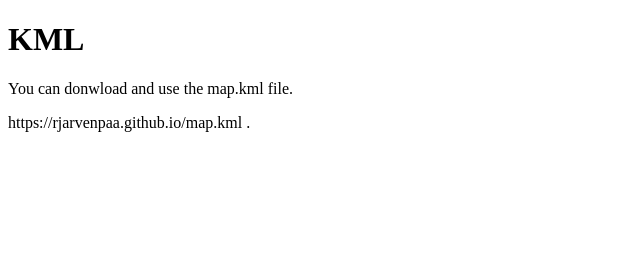
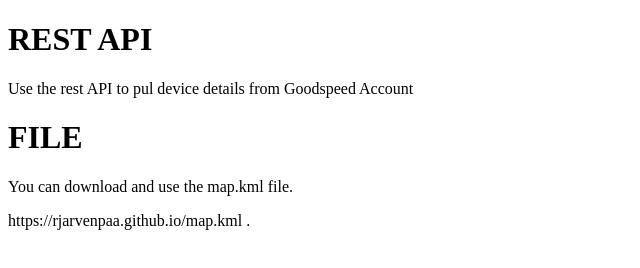
Before and after one commit to rjarvenpaa/rjarvenpaa.github.io, a plain HTML site: page index.html in a window 1280 px wide. Shown: the whole page, without its empty margins (0-640 px from the left). Drawn offline with Linux system fonts and the light colour scheme.

Commit message:
Update index.html

```diff
--- a/index.html
+++ b/index.html
@@ -1,8 +1,11 @@
 <!DOCTYPE html>
 <html>
 <body>
-<h1>KML</h1>
-<p>You can donwload and use the map.kml file.</p>
+<h1>REST API</h1>
+<p>Use the rest API to pul device details from Goodspeed Account</p>
+<p> </p>
+<h1>FILE</h1>
+<p>You can download and use the map.kml file.</p>
 <p>https://rjarvenpaa.github.io/map.kml .</p>
 </body>
 </html>
```
